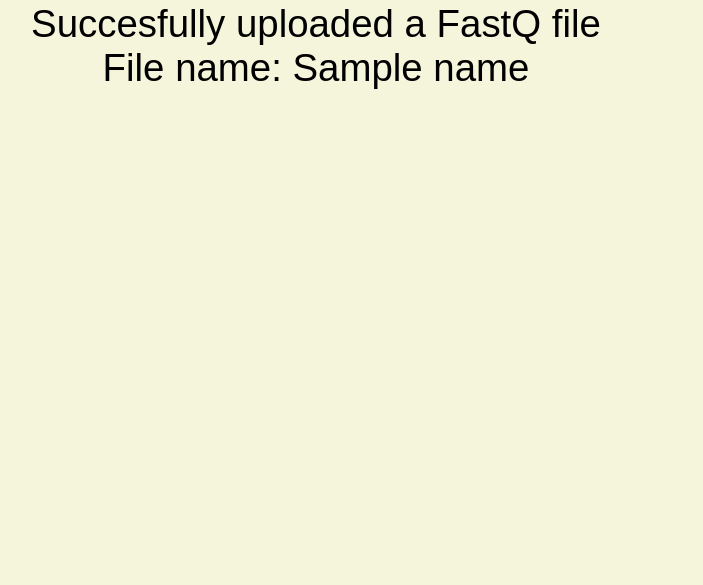
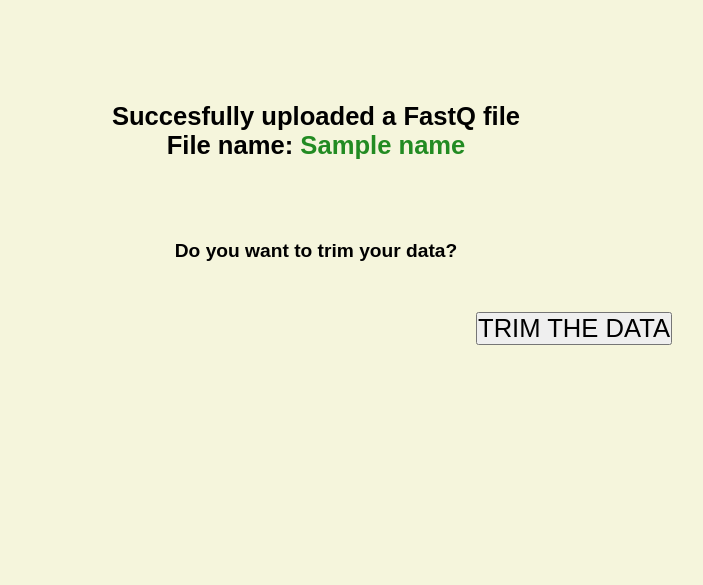
Before and after one commit to KasthuryI/Bio-informatica-toolbox, a Flask app: template templates/succes_upload_page.html in a window 1280 px wide. Shown: the part 58-643 px from the top of the page, without its empty margins (324-1027 px from the left). Run offline with Flask 3, Linux system fonts and the light colour scheme; the template is opened without the code that fills it: most values are stand-ins (such as "Sample title", 1, 10 or a date in 2020).

Commit message:
added upload pages

```diff
--- a/templates/succes_upload_page.html
+++ b/templates/succes_upload_page.html
@@ -1,9 +1,20 @@
 {% extends "basetemplate.html" %}
 
 {% block content %}
-    <div class="text_try_page">
+    <div class="head_text_succecfully_uploaded">
     <p>Succesfully uploaded a FastQ file<br>
-    File name: {{name}}
+    File name: <span class="uploaded_file_name">{{name}}</span>
     </p>
     </div>
+
+    <div class="button_next">
+        <p id="ques">
+            Do you want to trim your data?
+        </p>
+    </div>
+    <form method="GET">
+      <button id="trim" type="submit" formaction="{{url_for('options')}}">
+        TRIM THE DATA
+      </button>
+    </form>
     {% endblock %}
```
Also changed, not shown: static/background_dna_for_homepage.jpg (deleted).
